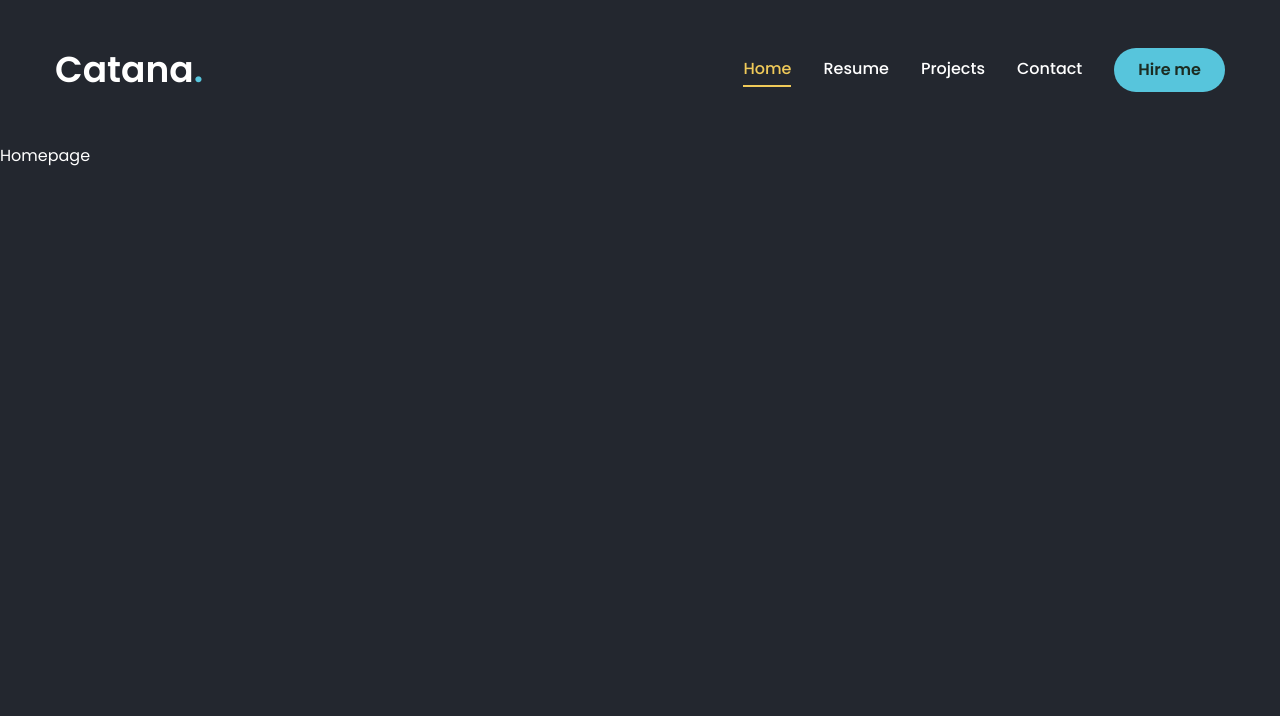
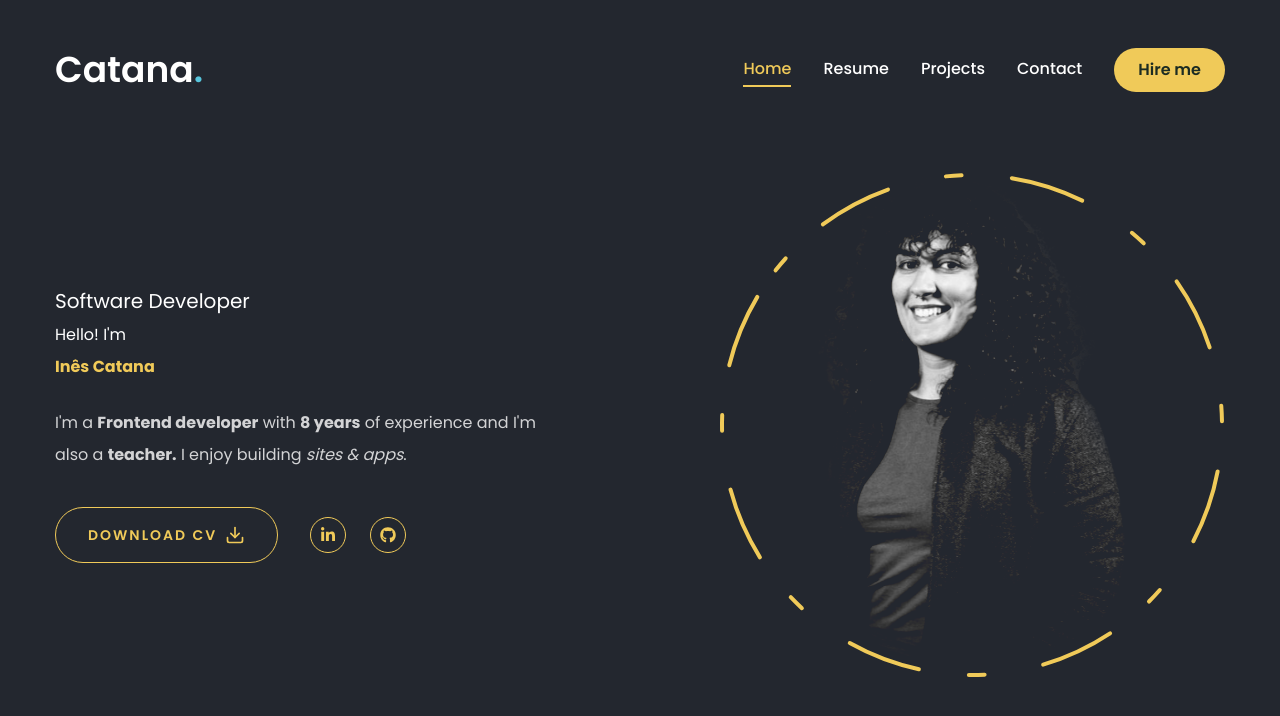
Before and after one commit to inesscatana/catana-portfolio, a Next.js app: page / in a window 1280 px wide. Shown: the top 716 px of the page. Built offline with nearby package versions, Linux system fonts and the light colour scheme.

Commit message:
Homepage created with Social and Photo components

```diff
--- a/app/page.tsx
+++ b/app/page.tsx
@@ -1,3 +1,69 @@
-export default function Home() {
-	return <main>Homepage</main>
+import React, { memo } from 'react'
+import { Button } from '@/components/ui/button'
+import { FiDownload } from 'react-icons/fi'
+
+// components
+import Social from '@/components/Social'
+import Photo from '@/components/Photo'
+
+const TextSection = () => (
+	<div className="text-center xl:text-left order-2 xl:order-none">
+		<span className="text-xl">Software Developer</span>
+		<h1 className="h1 mb-6">
+			Hello! I'm
+			<br />
+			<span className="text-[#f0ca59] font-bold">Inês Catana</span>
+		</h1>
+		<p className="max-w-[500px] mb-9 text-white/80">
+			I'm a <span className="font-bold">Frontend developer</span> with{' '}
+			<span className="font-bold">8 years</span> of experience and I'm also a{' '}
+			<span className="font-bold">teacher.</span> I enjoy building{' '}
+			<span className="italic">sites & apps</span>.
+		</p>
+		<div className="flex flex-col xl:flex-row items-center gap-8">
+			<DownloadButton />
+			<SocialLinks />
+		</div>
+	</div>
+)
+
+const DownloadButton = () => (
+	<Button
+		variant="outline"
+		size="lg"
+		className="uppercase flex items-center gap-2"
+	>
+		<span>Download CV</span>
+		<FiDownload className="text-xl" />
+	</Button>
+)
+
+const SocialLinks = () => (
+	<div className="mb-8 xl:mb-0">
+		<Social
+			containerStyles="flex gap-6"
+			iconStyles="w-9 h-9 border border-[#f0ca59] rounded-full flex justify-center items-center text-[#f0ca59] text-base hover:bg-[#f0ca59] hover:text-primary hover:transition-all duration-500"
+		/>
+	</div>
+)
+
+const PhotoSection = () => (
+	<div className="order-1 xl:order-none mb-8 xl:mb-0">
+		<Photo />
+	</div>
+)
+
+const Home = () => {
+	return (
+		<section className="h-full">
+			<div className="container mx-auto h-full">
+				<div className="flex flex-col xl:flex-row items-center justify-between xl:pt-8 xl:pb-24">
+					<TextSection />
+					<PhotoSection />
+				</div>
+			</div>
+		</section>
+	)
 }
+
+export default memo(Home)
--- /dev/null
+++ b/components/Photo.tsx
@@ -0,0 +1,65 @@
+'use client'
+
+import { motion } from 'framer-motion'
+import Image from 'next/image'
+
+export default function Photo() {
+	return (
+		<div className="w-full h-full relative">
+			<motion.div
+				initial={{ opacity: 0 }}
+				animate={{
+					opacity: 1,
+					transition: { delay: 2, duration: 0.4, ease: 'easeIn' },
+				}}
+			>
+				{/* image */}
+				<motion.div
+					initial={{ opacity: 0 }}
+					animate={{
+						opacity: 1,
+						transition: { delay: 2.4, duration: 0.4, ease: 'easeInOut' },
+					}}
+					className="w-[298px] h-[298px] xl:w-[498px] xl:h-[498px] mix-blend-lighten absolute"
+				>
+					<Image
+						src="/assets/profile-photo.png"
+						priority
+						quality={100}
+						fill
+						alt=""
+						className="object-contain"
+					/>
+				</motion.div>
+
+				{/* circle */}
+				<motion.svg
+					className="w-[300px] xl:w-[506px] h-[300px] xl:h-[506px]"
+					fill="transparent"
+					viewBox="0 0 506 506"
+					xmlns="http://www.w3.org/2000/svg"
+				>
+					<motion.circle
+						cx="253"
+						cy="253"
+						r="250"
+						stroke="#f0ca59"
+						strokeWidth="4"
+						strokeLinecap="round"
+						strokeLinejoin="round"
+						initial={{ strokeDasharray: '24 10 0 0' }}
+						animate={{
+							strokeDasharray: ['15 120 25 25', '16 25 92 72', '4 250 22 22'],
+							rotate: [120, 360],
+						}}
+						transition={{
+							duration: 20,
+							repeat: Infinity,
+							repeatType: 'reverse',
+						}}
+					/>
+				</motion.svg>
+			</motion.div>
+		</div>
+	)
+}
--- /dev/null
+++ b/components/Social.tsx
@@ -0,0 +1,28 @@
+import Link from 'next/link'
+import { FaGithub, FaLinkedinIn } from 'react-icons/fa'
+
+interface SocialProps {
+	containerStyles: string
+	iconStyles: string
+}
+
+const socials = [
+	{ icon: <FaLinkedinIn />, path: 'https://www.linkedin.com/in/inescatana/' },
+	{ icon: <FaGithub />, path: 'https://github.com/inesscatana' },
+]
+
+const Social = ({ containerStyles, iconStyles }: SocialProps) => {
+	return (
+		<div className={containerStyles}>
+			{socials.map((item, index) => (
+				<Link key={index} href={item.path} legacyBehavior>
+					<a className={iconStyles} target="_blank" rel="noopener noreferrer">
+						{item.icon}
+					</a>
+				</Link>
+			))}
+		</div>
+	)
+}
+
+export default Social
--- a/components/ui/button.tsx
+++ b/components/ui/button.tsx
@@ -9,10 +9,10 @@ const buttonVariants = cva(
 	{
 		variants: {
 			variant: {
-				default: 'bg-[#57C5DC] text-primary hover:bg-bg-[#57C5DC]-hover',
+				default: 'bg-[#f0ca59] text-primary hover:bg-[#f0ca59]-hover',
 				primary: 'bg-primary text-white',
 				outline:
-					'border border-[#57C5DC] bg-transparent text-[#57C5DC] hover:bg-[#57C5DC] hover:text-primary',
+					'border border-[#f0ca59] bg-transparent text-[#f0ca59] hover:bg-[#f0ca59] hover:text-primary',
 			},
 			size: {
 				default: 'h-[44px] px-6',
```
Also changed, not shown: public/assets/profile-photo.png (added).
